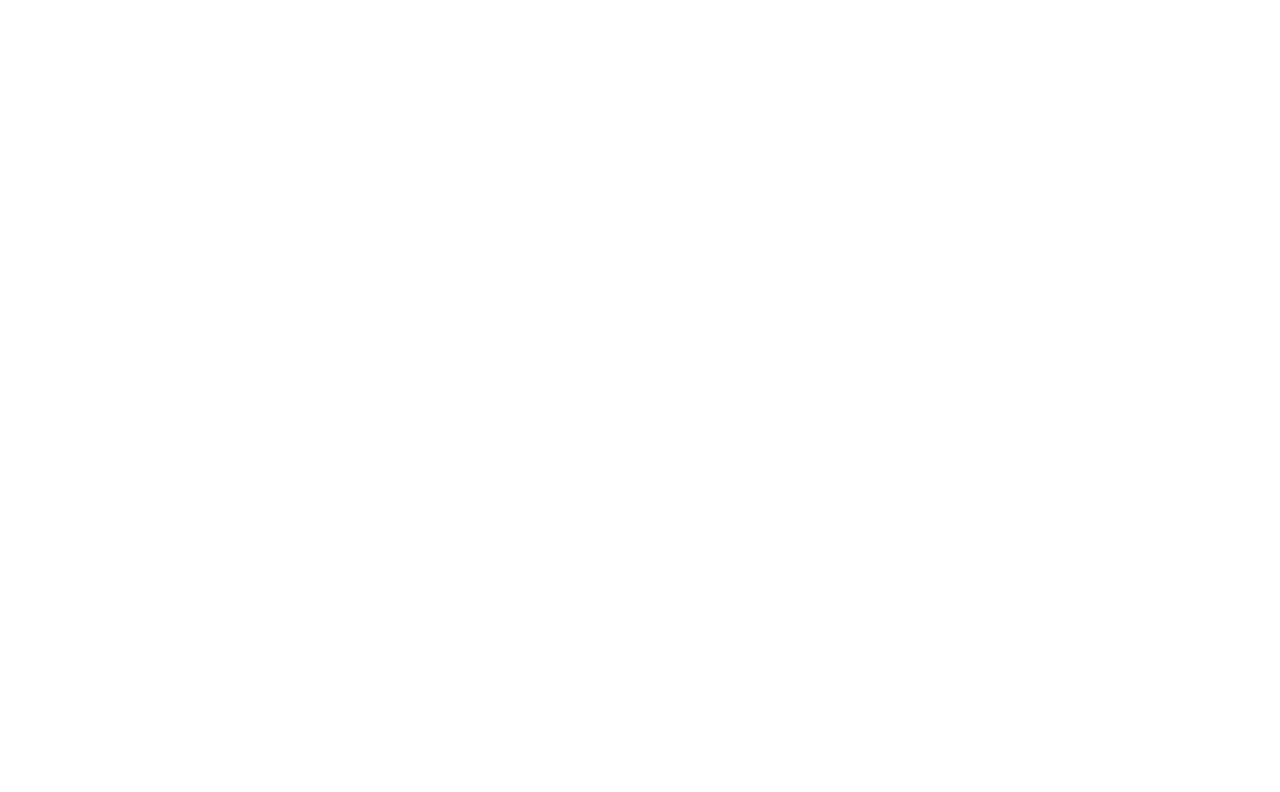
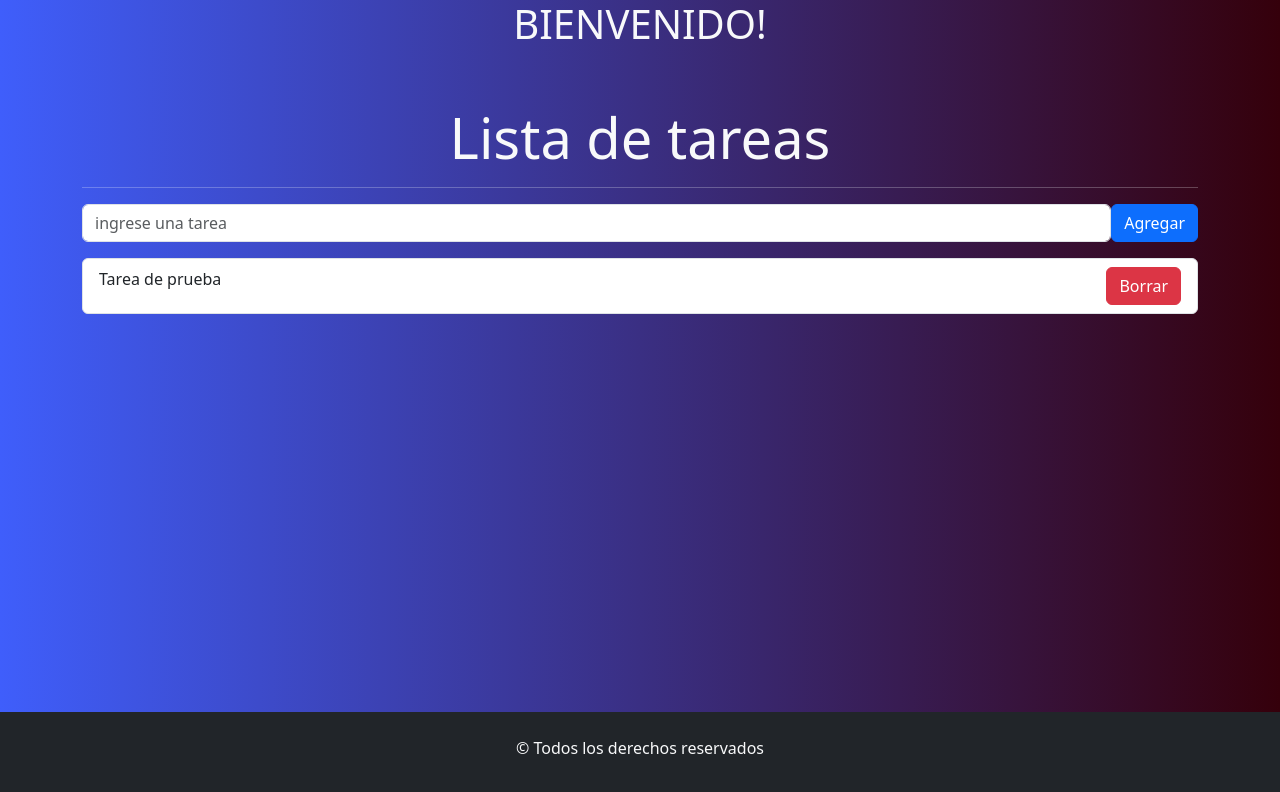
Before and after one commit to matiasfsd7/Tarea-React-Ej4, a React (Vite) app: page / in a window 1280 px wide. Shown: the top 792 px of the page. Built offline with nearby package versions, Linux system fonts and the light colour scheme.

Commit message:
hice el maquetado

```diff
--- a/package.json
+++ b/package.json
@@ -10,7 +10,9 @@
     "preview": "vite preview"
   },
   "dependencies": {
+    "bootstrap": "^5.3.0",
     "react": "^18.2.0",
+    "react-bootstrap": "^2.8.0",
     "react-dom": "^18.2.0"
   },
   "devDependencies": {
--- a/src/App.css
+++ b/src/App.css
@@ -0,0 +1,15 @@
+#root {
+  min-height: 100vh;
+  display: flex;
+  flex-direction: column;
+  background-color: rgb(63, 94, 251);
+  background-image: linear-gradient(
+    90deg,
+    rgba(63, 94, 251, 1) 0%,
+    rgba(53, 0, 11, 1) 100%
+  );
+}
+
+.mainPage {
+  flex-grow: 1;
+}
--- a/src/App.jsx
+++ b/src/App.jsx
@@ -1,13 +1,22 @@
-import { useState } from 'react'
-import './App.css'
+import "./App.css";
+import "bootstrap/dist/css/bootstrap.min.css";
+import { Container } from "react-bootstrap";
+import FormularioTarea from "./Componentes/FormularioTarea";
 
 function App() {
-  const [count, setCount] = useState(0)
-
   return (
     <>
+      <h1 className="text-center text-light">BIENVENIDO!</h1>
+      <Container className="my-5 mainPage">
+        <h1 className="display-4 text-center text-light">Lista de tareas</h1>
+        <hr className="text-light" />
+        <FormularioTarea></FormularioTarea>
+      </Container>
+      <footer className="text-center bg-dark text-light py-4">
+        <p>&copy; Todos los derechos reservados</p>
+      </footer>
     </>
-  )
+  );
 }
 
-export default App
+export default App;
--- /dev/null
+++ b/src/Componentes/FormularioTarea.jsx
@@ -0,0 +1,18 @@
+import { Form, Button } from "react-bootstrap";
+import ListaTareas from "./ListaTareas";
+
+const FormularioTarea = () => {
+  return (
+    <>
+      <Form>
+        <Form.Group className="mb-3 d-flex" controlId="tarea">
+          <Form.Control type="text" placeholder="ingrese una tarea" />
+          <Button variant="primary">Agregar</Button>
+        </Form.Group>
+      </Form>
+      <ListaTareas></ListaTareas>
+    </>
+  );
+};
+
+export default FormularioTarea;
--- /dev/null
+++ b/src/Componentes/ItemTarea.jsx
@@ -0,0 +1,14 @@
+import React from "react";
+import { Button, ListGroup } from "react-bootstrap";
+
+const ItemTarea = () => {
+  return (
+    <>
+      <ListGroup.Item className="d-flex justify-content-between">
+        Tarea de prueba <Button variant="danger">Borrar</Button>
+      </ListGroup.Item>
+    </>
+  );
+};
+
+export default ItemTarea;
--- /dev/null
+++ b/src/Componentes/ListaTareas.jsx
@@ -0,0 +1,15 @@
+import React from "react";
+import { ListGroup } from "react-bootstrap";
+import ItemTarea from "./ItemTarea";
+
+const ListaTareas = () => {
+  return (
+    <>
+      <ListGroup>
+        <ItemTarea></ItemTarea>
+      </ListGroup>
+    </>
+  );
+};
+
+export default ListaTareas;
```
Also changed, not shown: 2 other files (tests, documents, lock files or other folders).
